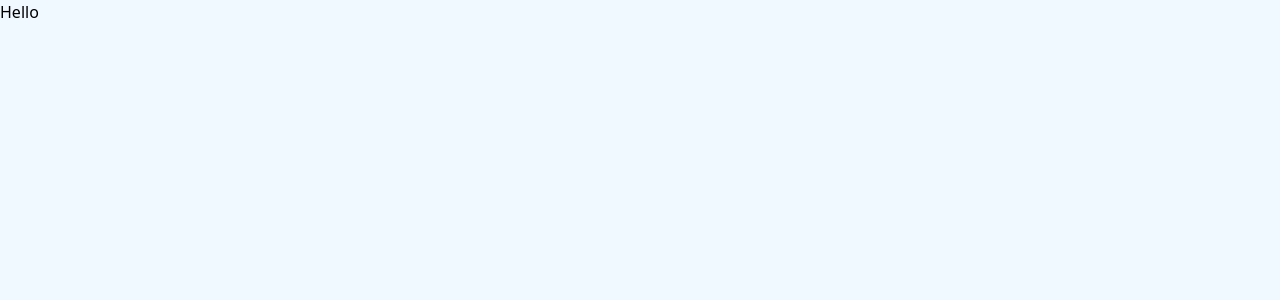
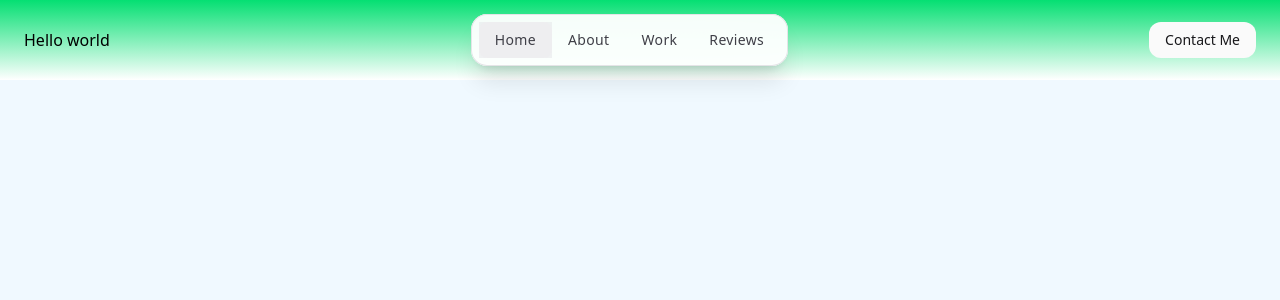
Before and after one commit to David-Gesl/David-Gesl.github.io, a React (Vite) app: page / in a window 1280 px wide. Shown: the top 300 px of the page. Built offline with nearby package versions, Linux system fonts and the light colour scheme.

Commit message:
feat: add header and navbar

```diff
--- a/src/App.jsx
+++ b/src/App.jsx
@@ -1,10 +1,10 @@
-
+// Componenets
+import LottiePlayer from './components/LottiePlayer.jsx'
+import Header from "./components/Header.jsx"
 
 const app = () => {
     return (
-        <div>
-            <h1>Hello</h1>
-        </div>
+        <Header />
     )
 }
 
--- a/src/components/Header.jsx
+++ b/src/components/Header.jsx
@@ -1,7 +1,12 @@
+// Node modules
+import { useState } from "react"
+
 // Components
 import Navbar from "./Navbar"
 
 const Header = () => {
+    const [navOpen, setNavOpen] = useState(false);
+
 return (
     // Fixed header
         <header className="fixed top-0 left-0 w-full h-20 bg-white flex items-center z-40
@@ -12,19 +17,24 @@ return (
                 <h1>Hello world</h1>
 
                 <div className="relative md:justify-self-center">
-                    <button className="menu-btn md:hidden" onClick={null}
+                    <button className="menu-btn md:hidden"
+                            onClick={ () => setNavOpen((prev) => !prev)}
                     >
                         <span className="material-symbols-rounded">
-                            menu
+                            {navOpen ? 'close' : 'menu'}
                         </span>
 
                     </button>
 
-                    <Navbar />
+                    <Navbar navOpen={navOpen}/>
                 </div>
 
-                <a href="#contact" className="">Contact Me</a>
+                <a href="#contact"
+                   className="btn btn-secondary max-md:hidden
+                   md:justify-self-end"
 
+                >
+                    Contact Me</a>
 
             </div>
         </header>
--- a/src/components/Navbar.jsx
+++ b/src/components/Navbar.jsx
@@ -4,6 +4,7 @@ import PropTypes from "prop-types";
     const Navbar = ({navOpen}) => {
         const lastActiveLink = useRef();
         const activeBox = useRef();
+
         const initActiveBox = () => {
             activeBox.current.style.top = lastActiveLink.current.offsetTop + "px";
             activeBox.current.style.left = lastActiveLink.current.offsetLeft + "px";
@@ -11,13 +12,22 @@ import PropTypes from "prop-types";
             activeBox.current.style.height = lastActiveLink.current.offsetHeight + "px";
         }
 
-        useEffect(() => {
-            initActiveBox();
-        }, []);
+        useEffect(initActiveBox, []);
+        window.addEventListener("resize", initActiveBox);
+
 
         const activeCurrentLink = (event) => {
+            lastActiveLink.current?.classList.remove("active");
+            event.target.classList.add("active");
+            lastActiveLink.current = event.target;
 
+            activeBox.current.style.top = event.target.offsetTop + "px";
+            activeBox.current.style.left = event.target.offsetLeft + "px";
+            activeBox.current.style.width = event.target.offsetWidth + "px";
+            activeBox.current.style.height = event.target.offsetHeight + "px";
         }
+
+
 
         const navItems = [
             { label: "Home", link: "#home", className: "nav-link active" },
@@ -32,8 +42,8 @@ import PropTypes from "prop-types";
                 {navItems.map(({ label, link, className }, key) => (
                 <a
                 href={link}
-                key={link}
-                ref={label === "Home" ? lastActiveLink : null}
+                key={key}
+                ref={label === "Home" ? lastActiveLink : null}  //add ref after classname in the navItems.map and then do ref={ref} ?
                 className={className}
                 onClick={activeCurrentLink}
                 >
--- a/src/index.css
+++ b/src/index.css
@@ -1,5 +1,4 @@
 @import "tailwindcss";
-
 
 html {
     scroll-behavior: smooth;
@@ -7,4 +6,57 @@ html {
 
 body {
     @apply bg-sky-50 text-black;
+    height: 200vh;
 }
+
+/* Utilities */
+.material-symbols-rounded {
+    @apply w-[1em] h-[1em] overflow-hidden;
+    font-variation-settings: 'FILL' 0, 'wght' 400, 'GRAD' 0, 'opsz' 24;
+}
+
+/* Group custom component classes so Tailwind can order them correctly */
+@layer components {
+    .menu-btn {
+        @apply w-10 h-10 grid place-items-center bg-zinc-200/10 rounded-xl
+               ring-inset ring-1 ring-zinc-50/[0.02] backdrop-blur-2xl
+               hover:bg-zinc-50/15 transition-transform active:scale-95;
+    }
+
+    .navbar {
+        @apply absolute top-full mt-2 right-0 min-w-40 p-2
+               bg-white/95 shadow-xl rounded-2xl ring-inset ring-1 ring-zinc-200
+               z-50 scale-90 blur-sm opacity-0 invisible
+               transition-[opacity,transform,filter] md:static
+               md:flex md:items-center md:mt-0 md:opacity-100
+               md:blur-none md:visible md:scale-100
+               backdrop-blur-2xl;
+    }
+
+    .navbar.active {
+        @apply opacity-100 scale-100 blur-none visible;
+    }
+
+    .nav-link {
+        @apply grid items-center h-9 px-4 text-sm font-medium
+               tracking-wide text-zinc-700 hover:text-zinc-900
+               transition-colors;
+    }
+
+    .nav-link.active {
+        @apply bg-zinc-200/50 duration-500;
+    }
+
+    .navbar .active-box {
+        @apply absolute bg-zinc-50 rounded-lg -z-10 transition-[top,left] duration-500;
+    }
+
+    .btn {
+        @apply max-w-max h-9 flex items-center gap-2 px-4 rounded-xl font-medium
+               text-sm ring-1 ring-zinc-50/5 ring-inset transition-[background-color];
+    }
+
+    .btn-secondary {
+        @apply bg-zinc-50 text-zinc-900 active:bg-zinc-50/80;
+    }
+}
```
